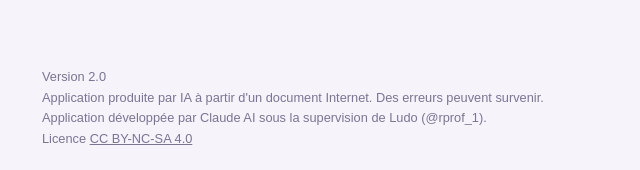
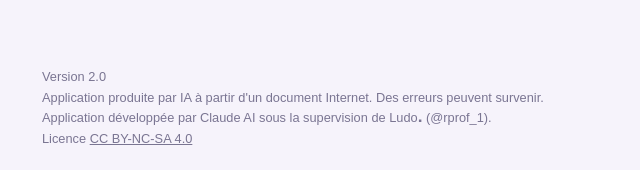
Before and after one commit to ludo1104-rp/quadrillage-halloween, a plain HTML site: page index.html in a window 1280 px wide. Shown: the part 627-797 px from the top of the page, 288-928 px from the left. Drawn offline with Linux system fonts and the light colour scheme.

Commit message:
Signature « Ludo. » avec le point en valeur
Co-Authored-By: Claude Opus 5.5 <noreply@anthropic.com>

```diff
--- a/index.html
+++ b/index.html
@@ -329,7 +329,7 @@ body.simple .t-arr{background:#E9E3F9}
   <div class="foot">
     Version 2.0<br>
     Application produite par IA à partir d'un document Internet. Des erreurs peuvent survenir.<br>
-    Application développée par Claude AI sous la supervision de Ludo (@rprof_1).<br>
+    Application développée par Claude AI sous la supervision de Ludo<b style="font-weight:700;font-size:1.35em;line-height:0">.</b> (@rprof_1).<br>
     Licence <a href="https://creativecommons.org/licenses/by-nc-sa/4.0/deed.fr" target="_blank" rel="noopener" style="color:inherit">CC BY-NC-SA 4.0</a>
   </div>
 </section>
```
